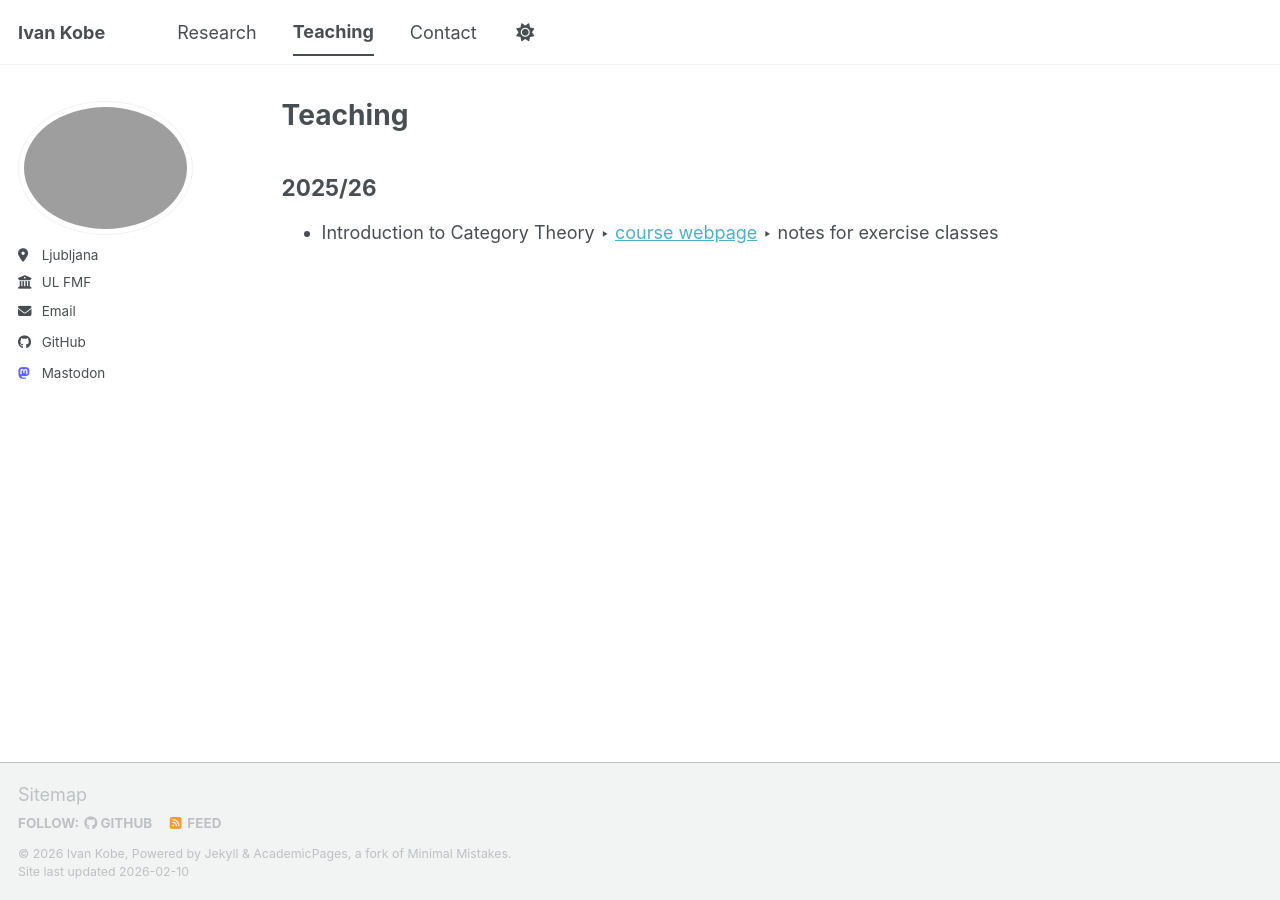
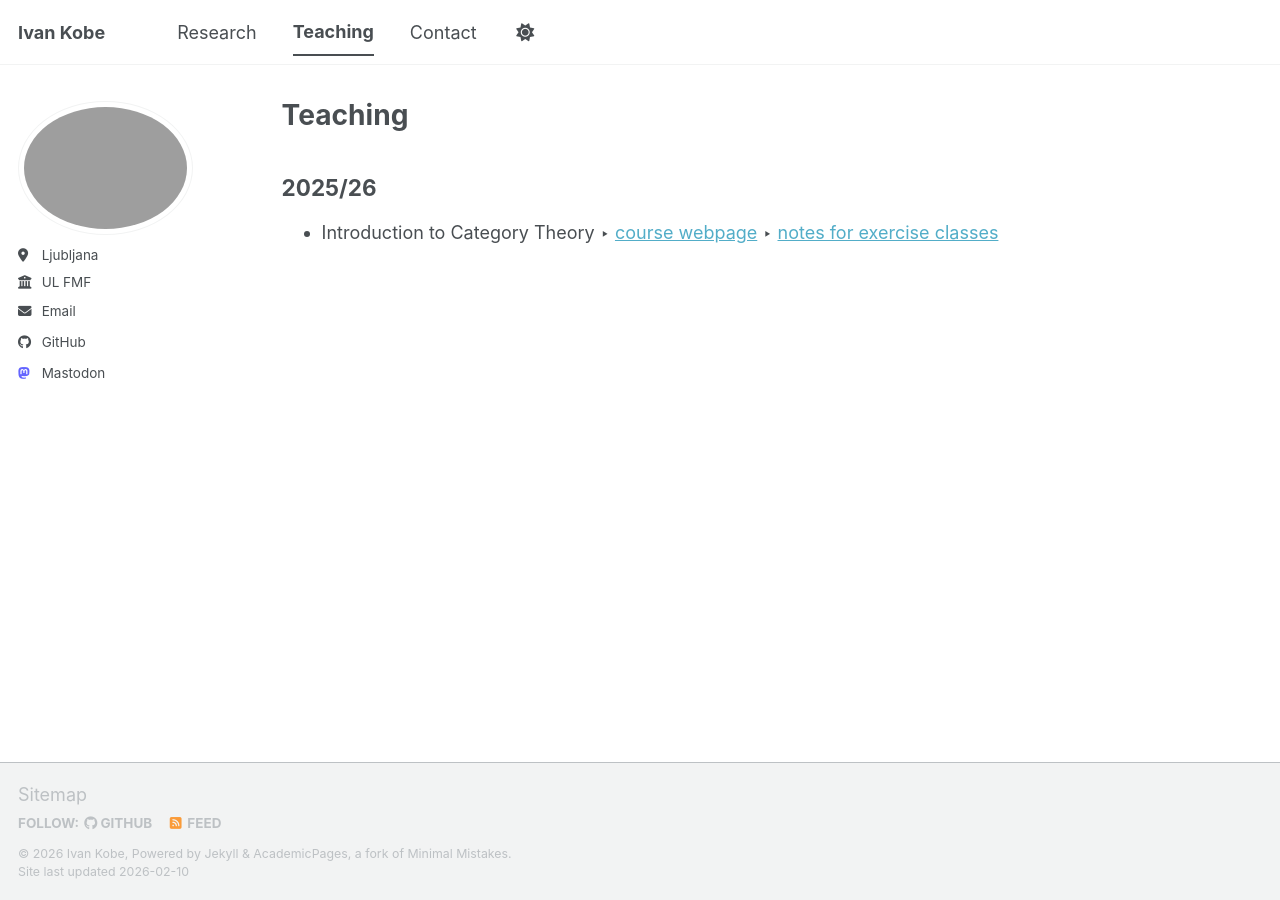
Before and after one commit to ivankobe/ivankobe.github.io, a Jekyll site: the page built from _pages/teaching.md, in a window 1280 px wide. Built offline with Jekyll 4.4.1, drawn with Linux system fonts in a browser that asks for light colours; a script bundle is joined from its source files by our own code; library files that are not in the unit come from our copies; some of the changed lines change nothing that is shown.

Commit message:
added some links

```diff
--- a/_pages/teaching.md
+++ b/_pages/teaching.md
@@ -9,4 +9,4 @@ author_profile: true
 
 ## 2025/26
 
-* Introduction to Category Theory ‣ [course webpage](https://ucilnica.fmf.uni-lj.si/course/view.php?id=688) ‣ notes for exercise classes
+* Introduction to Category Theory ‣ [course webpage](https://ucilnica.fmf.uni-lj.si/course/view.php?id=688) ‣ [notes for exercise classes](https://github.com/ivankobe/2526-IPRM-CT-EX/tree/master)
```
